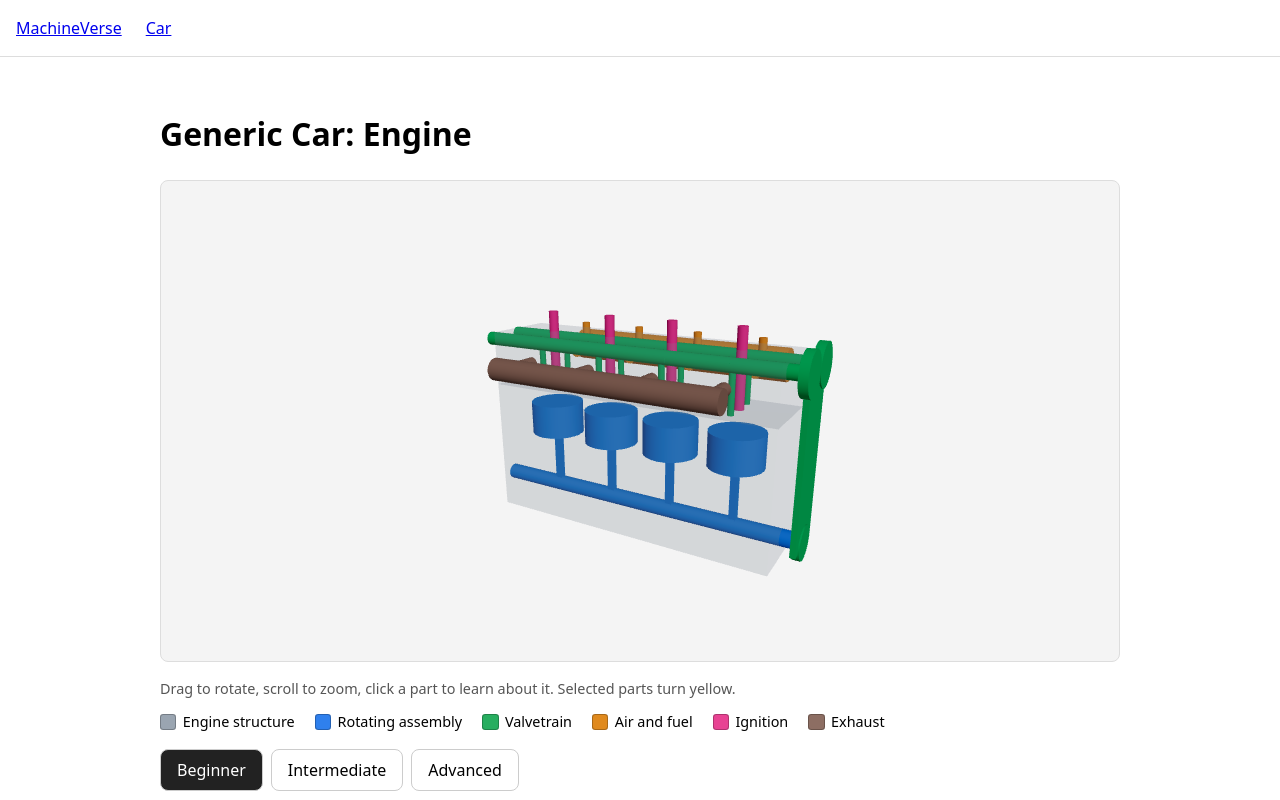
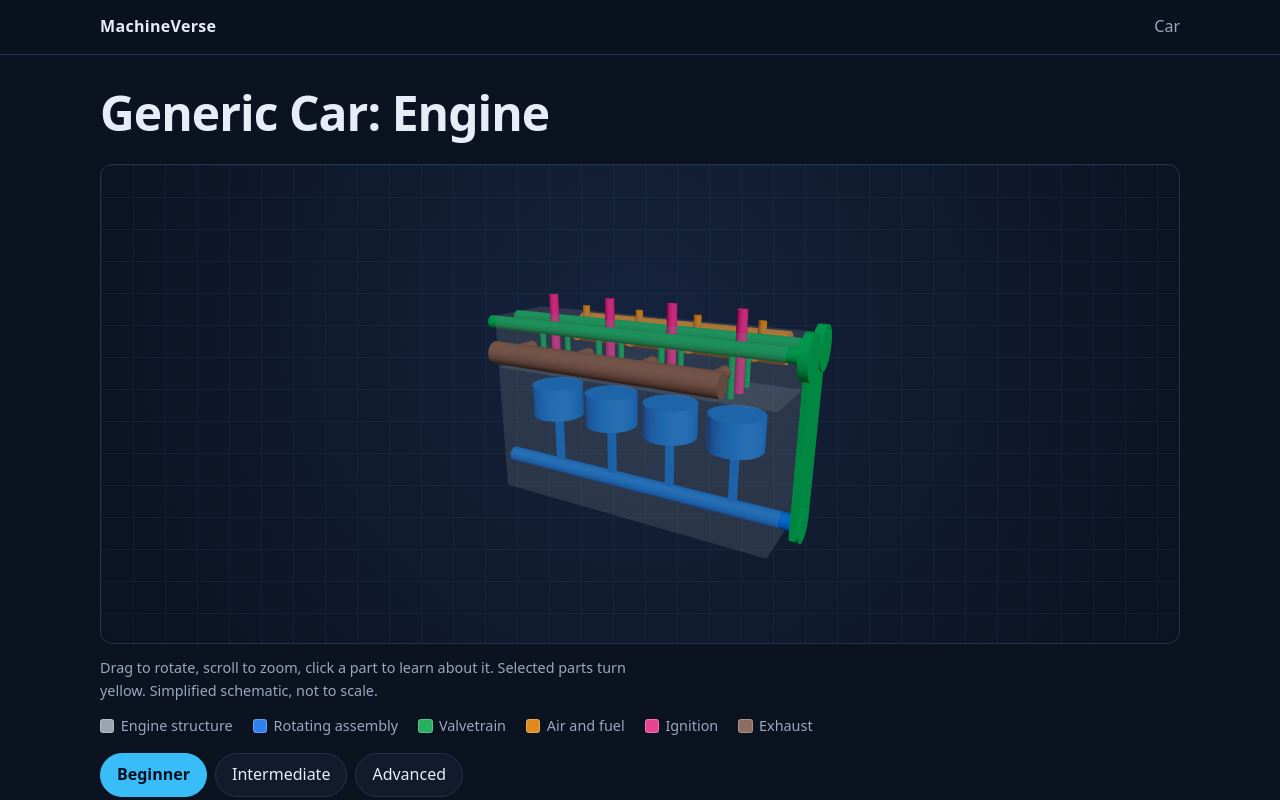
Before and after one commit to Harshaoo1/machineverse, a React (Vite) app: page /vehicle in a window 1280 px wide. Shown: the top 800 px of the page. Built offline with nearby package versions, Linux system fonts and the light colour scheme.

Commit message:
Restyle with a dark blueprint theme

```diff
--- a/package.json
+++ b/package.json
@@ -11,6 +11,7 @@
     "test": "vitest run"
   },
   "dependencies": {
+    "@fontsource-variable/inter": "^5.3.0",
     "@react-three/drei": "^10.7.9",
     "@react-three/fiber": "^9.8.1",
     "react": "^19.2.8",
--- a/src/components/EngineViewer.tsx
+++ b/src/components/EngineViewer.tsx
@@ -110,7 +110,7 @@ function EngineViewer({ selectedId, onSelect }: EngineViewerProps) {
         </Canvas>
       </div>
       <p className="viewer-hint">
-        Drag to rotate, scroll to zoom, click a part to learn about it. Selected parts turn yellow.
+        Drag to rotate, scroll to zoom, click a part to learn about it. Selected parts turn yellow. Simplified schematic, not to scale.
       </p>
       <ul className="legend" aria-label="Colour key">
         {engineSystems.map((system) => (
--- a/src/index.css
+++ b/src/index.css
@@ -1,38 +1,124 @@
+:root {
+  --bg: #0b1220;
+  --surface: #121a2b;
+  --border: #25324d;
+  --text: #e6edf7;
+  --muted: #9aa8bf;
+  --accent: #38bdf8;
+  --accent-ink: #04111f;
+  --warning: #fbbf24;
+  --danger: #f87171;
+  --radius: 0.75rem;
+  color-scheme: dark;
+}
+
+* {
+  box-sizing: border-box;
+}
+
 body {
   margin: 0;
-  font-family: system-ui, sans-serif;
-  line-height: 1.5;
+  background: var(--bg);
+  color: var(--text);
+  font-family: 'Inter Variable', system-ui, sans-serif;
+  line-height: 1.6;
 }
 
 main {
-  max-width: 60rem;
+  max-width: 70rem;
   margin: 0 auto;
-  padding: 2rem 1rem;
+  padding: 2rem 1.25rem 4rem;
+}
+
+h1 {
+  margin: 0 0 0.5rem;
+  font-size: clamp(2rem, 5vw, 3rem);
+  letter-spacing: -0.02em;
+  line-height: 1.1;
+}
+
+h2 {
+  margin: 2rem 0 0.75rem;
+  font-size: 1.35rem;
+}
+
+h3 {
+  margin: 1.5rem 0 0.25rem;
+  font-size: 1.05rem;
+  color: var(--accent);
+}
+
+p {
+  max-width: 65ch;
+}
+
+a {
+  color: var(--accent);
+}
+
+a:focus-visible,
+button:focus-visible {
+  outline: 2px solid var(--accent);
+  outline-offset: 2px;
+}
+
+/* Navigation */
+header {
+  position: sticky;
+  top: 0;
+  z-index: 10;
+  background: rgba(11, 18, 32, 0.85);
+  backdrop-filter: blur(8px);
+  border-bottom: 1px solid var(--border);
 }
 
 nav {
   display: flex;
+  align-items: center;
   gap: 1.5rem;
-  padding: 1rem;
-  border-bottom: 1px solid #ddd;
+  max-width: 70rem;
+  margin: 0 auto;
+  padding: 0.9rem 1.25rem;
 }
 
-.categories {
-  list-style: none;
-  padding: 0;
-  display: grid;
-  grid-template-columns: repeat(auto-fit, minmax(14rem, 1fr));
-  gap: 1rem;
+nav a {
+  color: var(--muted);
+  text-decoration: none;
+  font-weight: 500;
 }
 
-.categories li {
-  padding: 1.5rem;
-  border: 1px solid #ddd;
-  border-radius: 0.5rem;
+nav a:first-child {
+  margin-right: auto;
+  color: var(--text);
+  font-weight: 700;
+  letter-spacing: 0.02em;
 }
 
-.categories span {
-  color: #666;
+nav a:hover {
+  color: var(--accent);
+}
+
+/* Buttons */
+button {
+  padding: 0.5rem 1rem;
+  border: 1px solid var(--border);
+  border-radius: 999px;
+  background: var(--surface);
+  color: var(--text);
+  font: inherit;
+  cursor: pointer;
+  transition: border-color 0.15s;
+}
+
+button:hover {
+  border-color: var(--accent);
+}
+
+button[aria-pressed='true'] {
+  background: var(--accent);
+  border-color: var(--accent);
+  color: var(--accent-ink);
+  font-weight: 600;
 }
 
 .levels,
@@ -44,70 +130,81 @@ nav {
   padding: 0;
 }
 
-button {
-  padding: 0.5rem 1rem;
-  border: 1px solid #ccc;
-  border-radius: 0.5rem;
-  background: #fff;
-  font: inherit;
-  cursor: pointer;
-}
-
 .levels button {
   text-transform: capitalize;
 }
 
-button[aria-pressed='true'] {
-  background: #222;
-  color: #fff;
+/* Home page cards */
+.categories {
+  display: grid;
+  grid-template-columns: repeat(auto-fit, minmax(14rem, 1fr));
+  gap: 1rem;
+  list-style: none;
+  padding: 0;
 }
 
-.info-panel {
-  margin-top: 1.5rem;
+.categories li {
   padding: 1.5rem;
-  border: 1px solid #ddd;
-  border-radius: 0.5rem;
+  background: var(--surface);
+  border: 1px solid var(--border);
+  border-radius: var(--radius);
+  transition: border-color 0.15s, transform 0.15s;
 }
 
-.draft-note {
-  color: #8a5a00;
+.categories li:has(a):hover {
+  border-color: var(--accent);
+  transform: translateY(-2px);
 }
 
-.safety-note {
-  padding: 0.75rem 1rem;
-  border-left: 4px solid #c0392b;
-  background: #fdf0ee;
+.categories a {
+  display: block;
+  margin: -1.5rem;
+  padding: 1.5rem;
+  color: var(--text);
+  font-size: 1.1rem;
+  font-weight: 600;
+  text-decoration: none;
 }
 
+.categories span {
+  color: var(--muted);
+}
+
+/* 3D viewer */
 .viewer {
   height: clamp(18rem, 60vh, 32rem);
-  margin: 1rem 0;
-  border: 1px solid #ddd;
-  border-radius: 0.5rem;
+  margin: 1.5rem 0 0.75rem;
   overflow: hidden;
-  background: #f4f4f4;
+  border: 1px solid var(--border);
+  border-radius: var(--radius);
+  background:
+    linear-gradient(rgba(56, 189, 248, 0.06) 1px, transparent 1px),
+    linear-gradient(90deg, rgba(56, 189, 248, 0.06) 1px, transparent 1px),
+    radial-gradient(circle at 50% 35%, #16233d, var(--bg));
+  background-size: 32px 32px, 32px 32px, auto;
 }
 
 .viewer-loading {
   display: grid;
   place-items: center;
-  color: #666;
+  color: var(--muted);
 }
 
 .viewer-hint {
   margin: 0;
   font-size: 0.9rem;
-  color: #555;
+  color: var(--muted);
 }
 
 .legend {
   display: flex;
   flex-wrap: wrap;
   gap: 0.5rem 1.25rem;
+  margin: 0.75rem 0 1rem;
+  padding: 0;
   list-style: none;
-  padding: 0;
-  margin: 0.75rem 0 1rem;
   font-size: 0.9rem;
+  color: var(--muted);
 }
 
 .legend li {
@@ -120,5 +217,35 @@ button[aria-pressed='true'] {
   width: 0.9rem;
   height: 0.9rem;
   border-radius: 0.2rem;
-  border: 1px solid rgba(0, 0, 0, 0.25);
+  border: 1px solid rgba(255, 255, 255, 0.25);
 }
+
+/* Info panel */
+.info-panel {
+  margin-top: 1.5rem;
+  padding: 1.5rem;
+  background: var(--surface);
+  border: 1px solid var(--border);
+  border-radius: var(--radius);
+}
+
+.info-panel h2 {
+  margin-top: 0;
+}
+
+.draft-note {
+  display: inline-block;
+  margin: 0 0 0.75rem;
+  padding: 0.15rem 0.7rem;
+  border: 1px solid var(--warning);
+  border-radius: 999px;
+  color: var(--warning);
+  font-size: 0.85rem;
+}
+
+.safety-note {
+  padding: 0.75rem 1rem;
+  border-left: 4px solid var(--danger);
+  border-radius: 0 0.5rem 0.5rem 0;
+  background: rgba(248, 113, 113, 0.1);
+}
--- a/src/main.tsx
+++ b/src/main.tsx
@@ -1,6 +1,7 @@
 import { StrictMode } from 'react'
 import { createRoot } from 'react-dom/client'
 import { BrowserRouter } from 'react-router'
+import '@fontsource-variable/inter'
 import './index.css'
 import App from './App'
 
```
Also changed, not shown: 2 other files (tests, documents, lock files or other folders).
